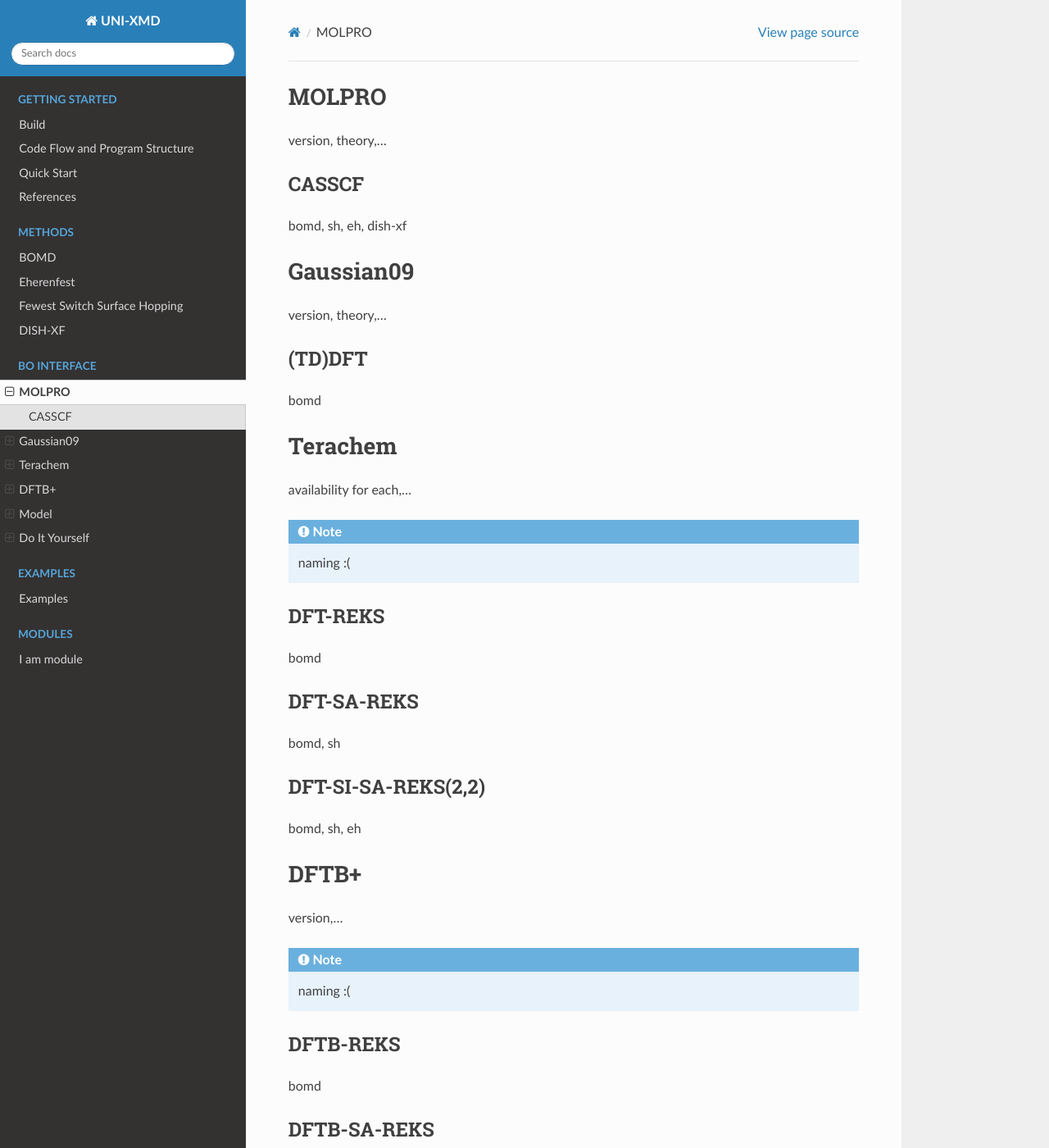
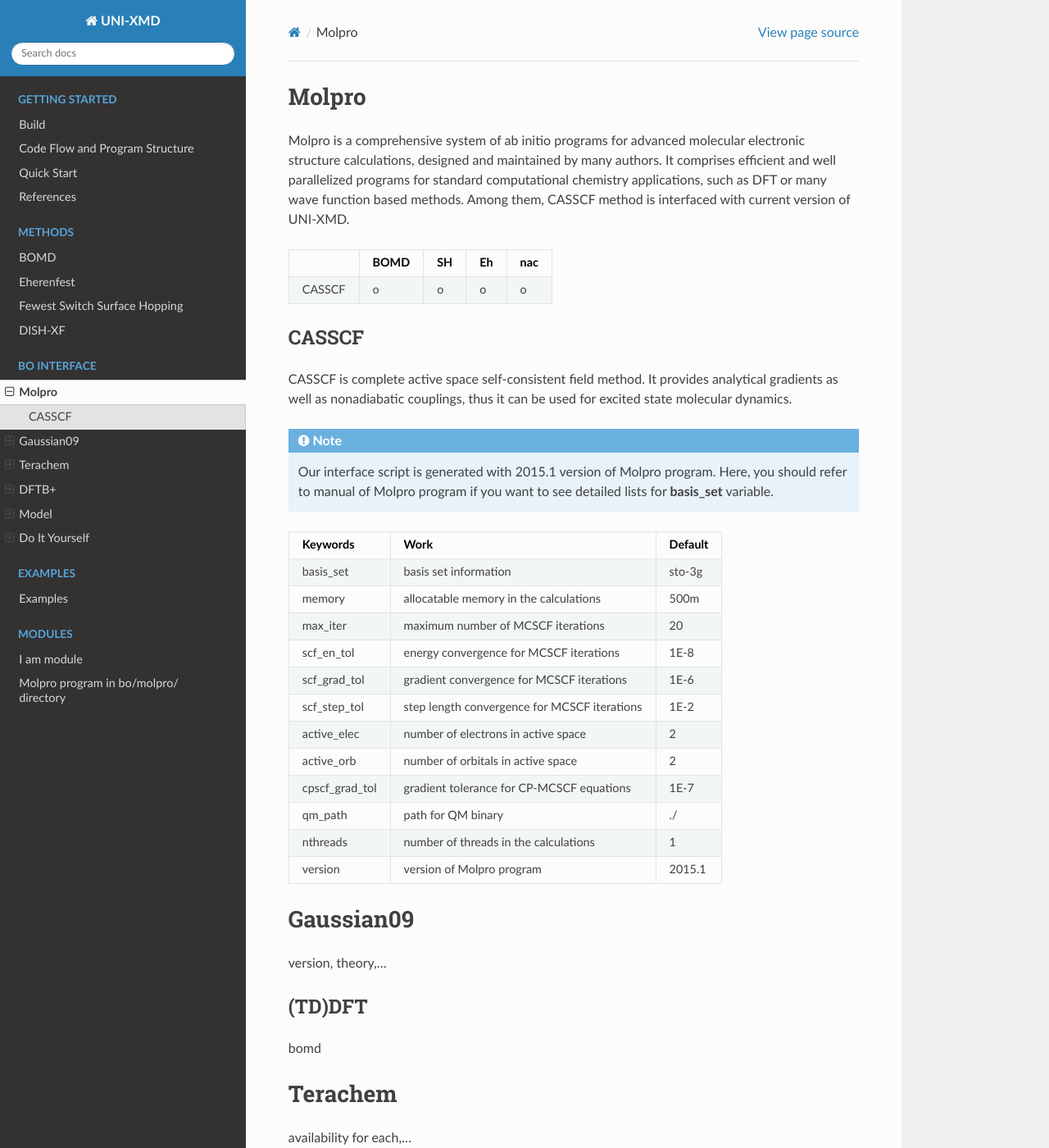
Before and after one commit to skmin-lab/unixmd, a Sphinx documentation site: the page built from docs/source/bo/main.rst, in a window 1280 px wide and 1400 px high. Shown: the whole window at 82% size. Built offline with Sphinx 7.4.7 and the Read the Docs theme 2.0.0, drawn with Linux system fonts in a browser that asks for light colours.

Commit message:
Update manual for Molpro program

```diff
--- a/docs/source/bo/main.rst
+++ b/docs/source/bo/main.rst
@@ -1,12 +1,55 @@
 =====================================
-MOLPRO
+Molpro
 =====================================
 
-version, theory,...
+Molpro is a comprehensive system of ab initio programs for advanced molecular electronic structure
+calculations, designed and maintained by many authors. It comprises efficient and well parallelized
+programs for standard computational chemistry applications, such as DFT or many wave function based
+methods. Among them, CASSCF method is interfaced with current version of UNI-XMD.
+
++--------+------+----+----+-----+
+|        | BOMD | SH | Eh | nac |
++========+======+====+====+=====+
+| CASSCF | o    | o  | o  | o   |
++--------+------+----+----+-----+
 
 CASSCF
 ^^^^^^^^^^^^^^^^^^^^^^^^^^^^^^^^^^^^^
-bomd, sh, eh, dish-xf
+
+CASSCF is complete active space self-consistent field method. It provides analytical gradients as well
+as nonadiabatic couplings, thus it can be used for excited state molecular dynamics.
+
+.. note:: Our interface script is generated with 2015.1 version of Molpro program.
+   Here, you should refer to manual of Molpro program if you want to see detailed
+   lists for **basis_set** variable.
+
++----------------+------------------------------------------------+---------+
+| Keywords       | Work                                           | Default |
++================+================================================+=========+
+| basis_set      | basis set information                          | sto-3g  |
++----------------+------------------------------------------------+---------+
+| memory         | allocatable memory in the calculations         | 500m    |
++----------------+------------------------------------------------+---------+
+| max_iter       | maximum number of MCSCF iterations             | 20      |
++----------------+------------------------------------------------+---------+
+| scf_en_tol     | energy convergence for MCSCF iterations        | 1E-8    |
++----------------+------------------------------------------------+---------+
+| scf_grad_tol   | gradient convergence for MCSCF iterations      | 1E-6    |
++----------------+------------------------------------------------+---------+
+| scf_step_tol   | step length convergence for MCSCF iterations   | 1E-2    |
++----------------+------------------------------------------------+---------+
+| active_elec    | number of electrons in active space            | 2       |
++----------------+------------------------------------------------+---------+
+| active_orb     | number of orbitals in active space             | 2       |
++----------------+------------------------------------------------+---------+
+| cpscf_grad_tol | gradient tolerance for CP-MCSCF equations      | 1E-7    |
++----------------+------------------------------------------------+---------+
+| qm_path        | path for QM binary                             | ./      |
++----------------+------------------------------------------------+---------+
+| nthreads       | number of threads in the calculations          | 1       |
++----------------+------------------------------------------------+---------+
+| version        | version of Molpro program                      | 2015.1  |
++----------------+------------------------------------------------+---------+
 
 =====================================
 Gaussian09
--- a/docs/source/modules/main.rst
+++ b/docs/source/modules/main.rst
@@ -6,3 +6,17 @@ I am module
 ================================
 .. automodule:: I_am_module
    :members:
+
+===========================================
+Molpro program in bo/molpro/ directory
+===========================================
+
+molpro.py
+^^^^^^^^^^^^^^^^^^^^^^^^^^^^^^^^^^^^^^^^^^^
+.. automodule:: bo.molpro.molpro
+   :members:
+
+casscf.py
+^^^^^^^^^^^^^^^^^^^^^^^^^^^^^^^^^^^^^^^^^^^
+.. automodule:: bo.molpro.casscf
+   :members:
```
Also changed, not shown: 2 other files.
